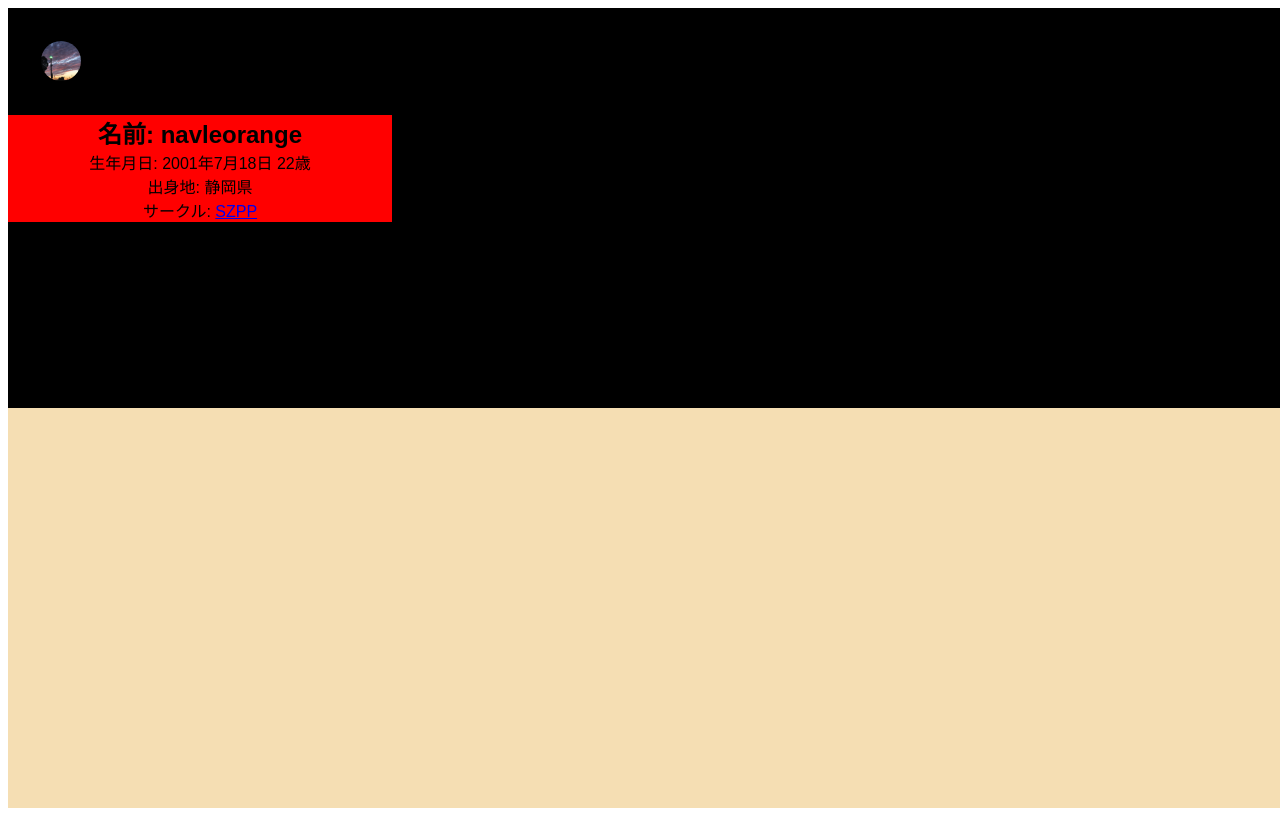
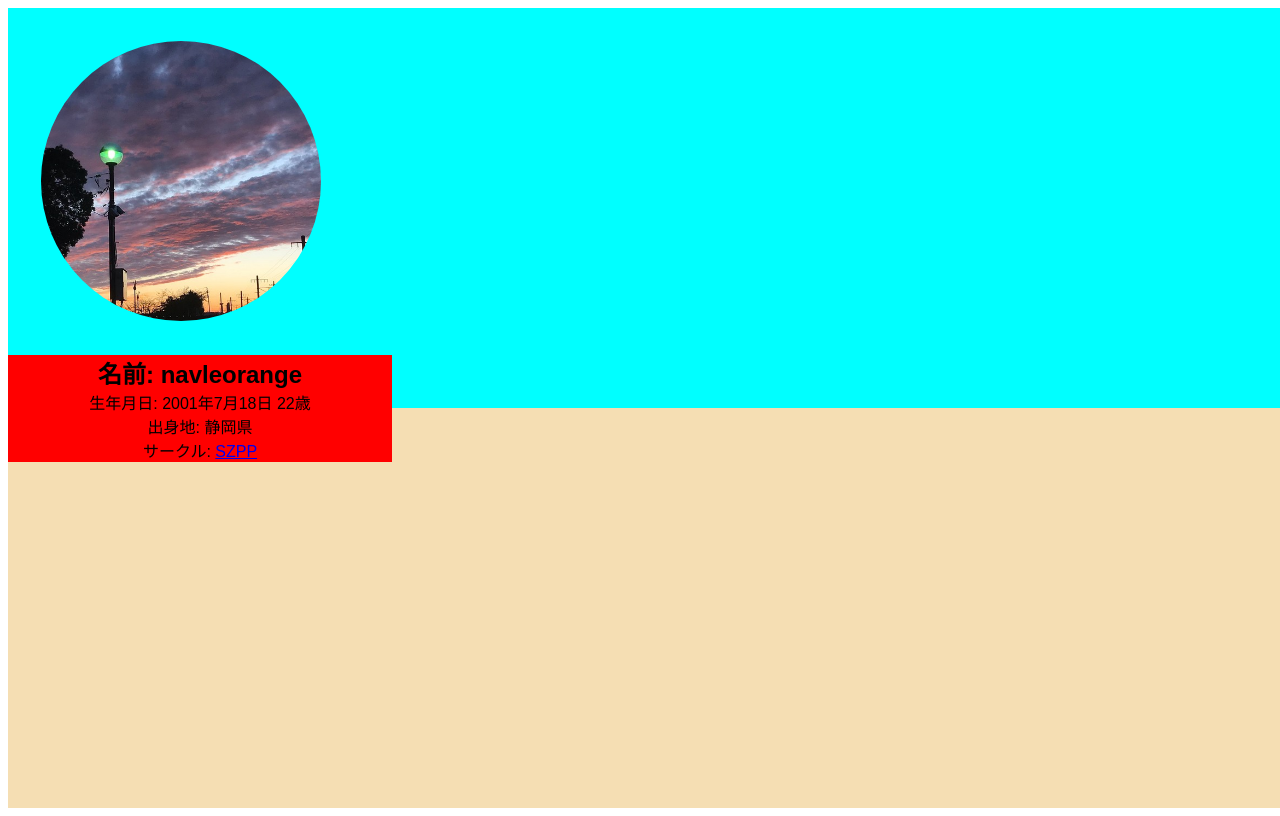
Before and after one commit to navleorange/portfolio, a Nuxt app: page /profile in a window 1280 px wide. Built offline with nearby package versions, Linux system fonts and the light colour scheme; a web font is replaced by a local one.

Commit message:
add: sp test scripts

```diff
--- a/package.json
+++ b/package.json
@@ -4,6 +4,7 @@
   "private": true,
   "scripts": {
     "dev": "nuxt dev",
+    "test": "cross-env HOST=0.0.0.0 PORT=3000 nuxt dev",
     "build": "nuxt build",
     "start": "nuxt start",
     "generate": "nuxt generate"
@@ -13,6 +14,7 @@
     "@nuxtjs/google-fonts": "^3.2.0",
     "@types/node": "20.12.2",
     "core-js": "^3.25.3",
+    "cross-env": "^7.0.3",
     "nuxt": "^3.11.1",
     "sass": "^1.72.0",
     "vue-server-renderer": "^2.7.10",
--- a/pages/profile.vue
+++ b/pages/profile.vue
@@ -24,7 +24,6 @@ body{
     justify-content: center;
 
     @include mq(sp){
-        background-color: black;
         display: block;
     }
 
@@ -36,7 +35,7 @@ body{
         object-fit: cover;
 
         @include mq(sp){
-            height: 10%;
+            height: 70%;
             margin-bottom: 0px;
         }
 
```
Also changed, not shown: 1 other file (tests, documents, lock files or other folders).
